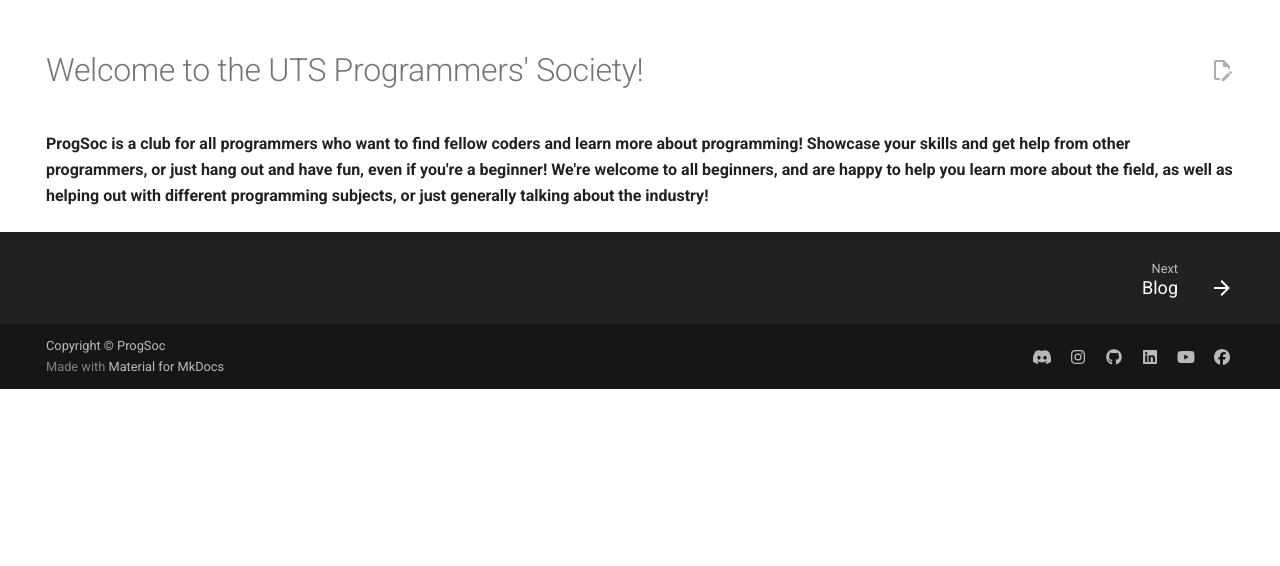
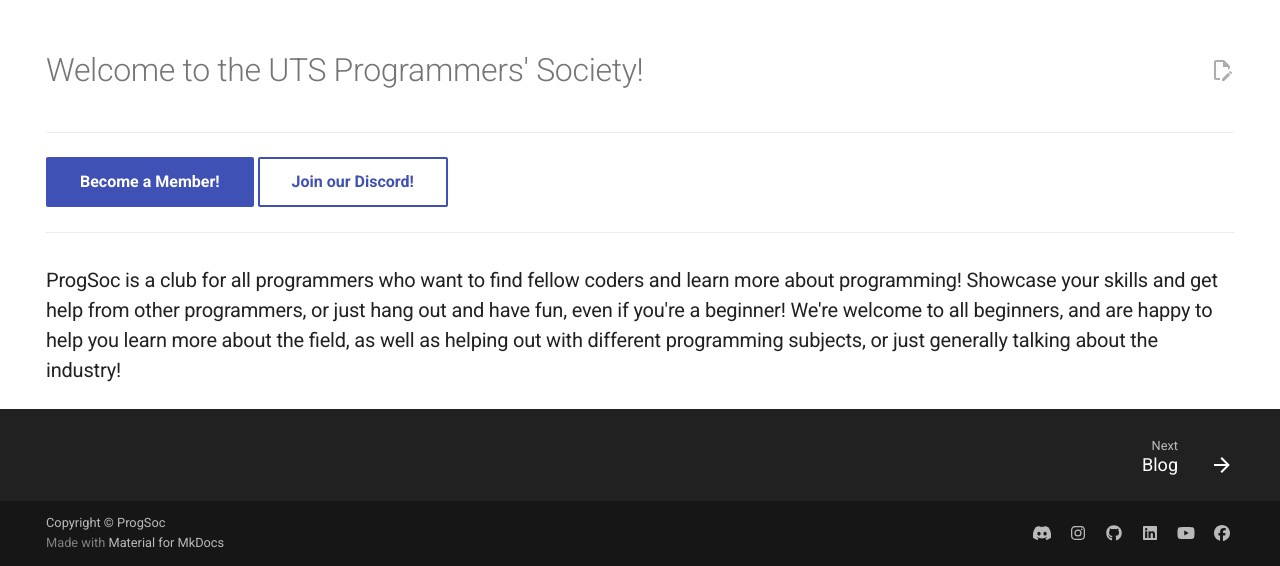
Before and after one commit to ProgSoc/Docs, an MkDocs documentation site: the page built from docs/index.md, in a window 1280 px wide. Shown: the part 568-1134 px from the top of the page. Built offline with MkDocs 1.6.1 and Material for MkDocs 9.7.7, drawn with Linux system fonts in a browser that asks for light colours; plug-ins that fetch from the network failed and are left out; comment, search, counter and statistics services are not loaded; before the commit the page ends 957 px from its top, so only the background shows below that.

```diff
--- a/docs/index.md
+++ b/docs/index.md
@@ -6,9 +6,14 @@ template: home.html
 hide:
   - navigation
   - toc
-  - title
 ---
 
 # Welcome to the UTS Programmers' Society!
 
-**ProgSoc is a club for all programmers who want to find fellow coders and learn more about programming! Showcase your skills and get help from other programmers, or just hang out and have fun, even if you're a beginner! We're welcome to all beginners, and are happy to help you learn more about the field, as well as helping out with different programming subjects, or just generally talking about the industry!**
+---
+
+[Become a Member!](/activate){ .md-button .md-button--primary } [Join our Discord!](/discord){ .md-button }
+
+---
+
+### ProgSoc is a club for all programmers who want to find fellow coders and learn more about programming! Showcase your skills and get help from other programmers, or just hang out and have fun, even if you're a beginner! We're welcome to all beginners, and are happy to help you learn more about the field, as well as helping out with different programming subjects, or just generally talking about the industry!
--- a/mkdocs.yml
+++ b/mkdocs.yml
@@ -102,6 +102,10 @@ plugins:
   - blog
   - social:
       enabled: !ENV [CI, false]
+  - redirects:
+      redirect_maps:
+        'activate.md': 'https://www.activateuts.com.au/clubs/programmers-society-progsoc/?quickRegistration=true'
+        'discord.md': 'https://discord.gg/uSgqcBsrjd'
 
 nav:
   - Home: index.md
--- a/overrides/home.html
+++ b/overrides/home.html
@@ -67,6 +67,7 @@
 <div class="hp-header">
   <!--<h1 class="hero-text">&lt;HELLO <br>WORLD/&gt;</h1>-->
   <h1 class="hero-text">&#123; HELLO <br>WORLD&#59; &#125;</h1>
+  <!-- [Become a Member!](/activate){ .md-button .md-button--primary } [Join our Discord!](/discord){ .md-button } -->
   <!-- <div class="cta">
     <a class="hp-cta-button subscribe-button" href="https://activateuts.com.au/clubs/programmers-society-progsoc"
       target="_blank"
--- a/requirements.txt
+++ b/requirements.txt
@@ -4,3 +4,4 @@ pymdown-extensions==10.14.3
 mkdocs-git-revision-date-localized-plugin==1.4.4
 pillow==11.1.0
 cairosvg==2.7.1
+mkdocs-redirects==1.2.2
```
